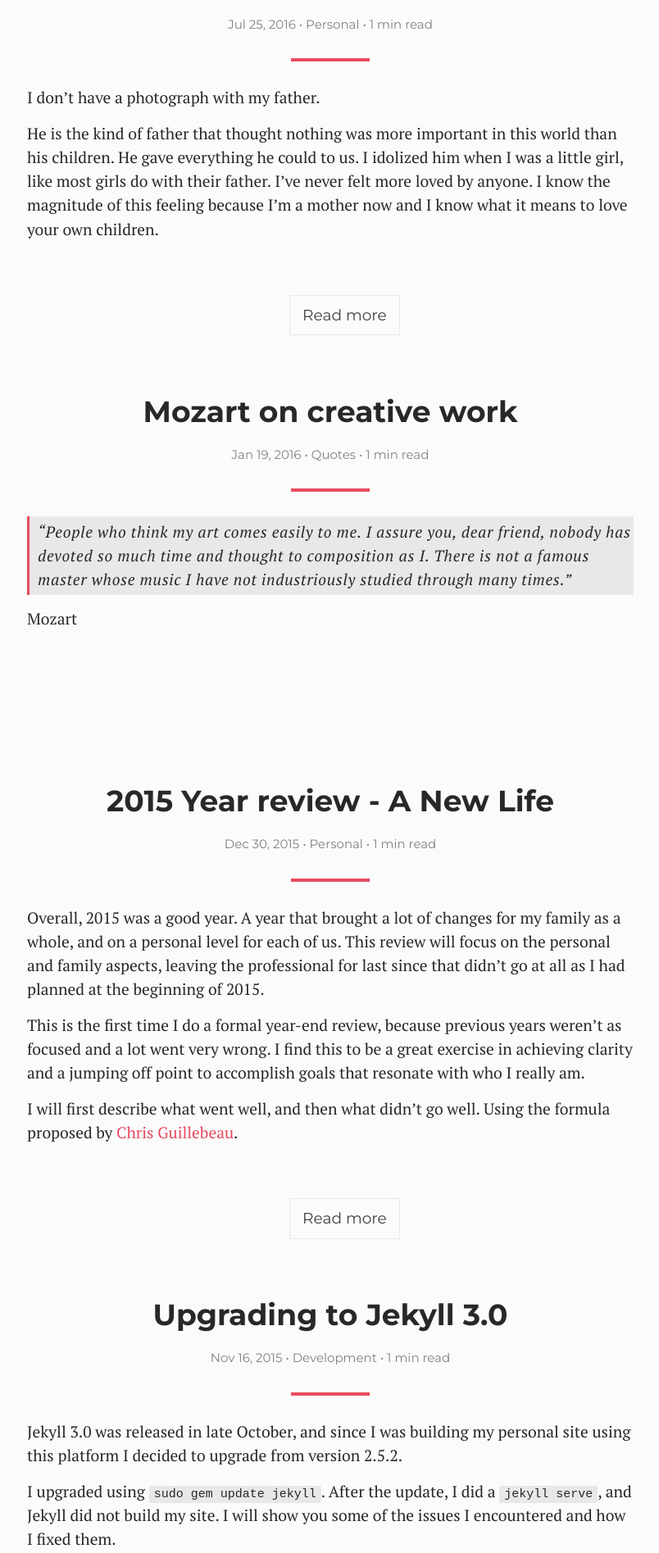
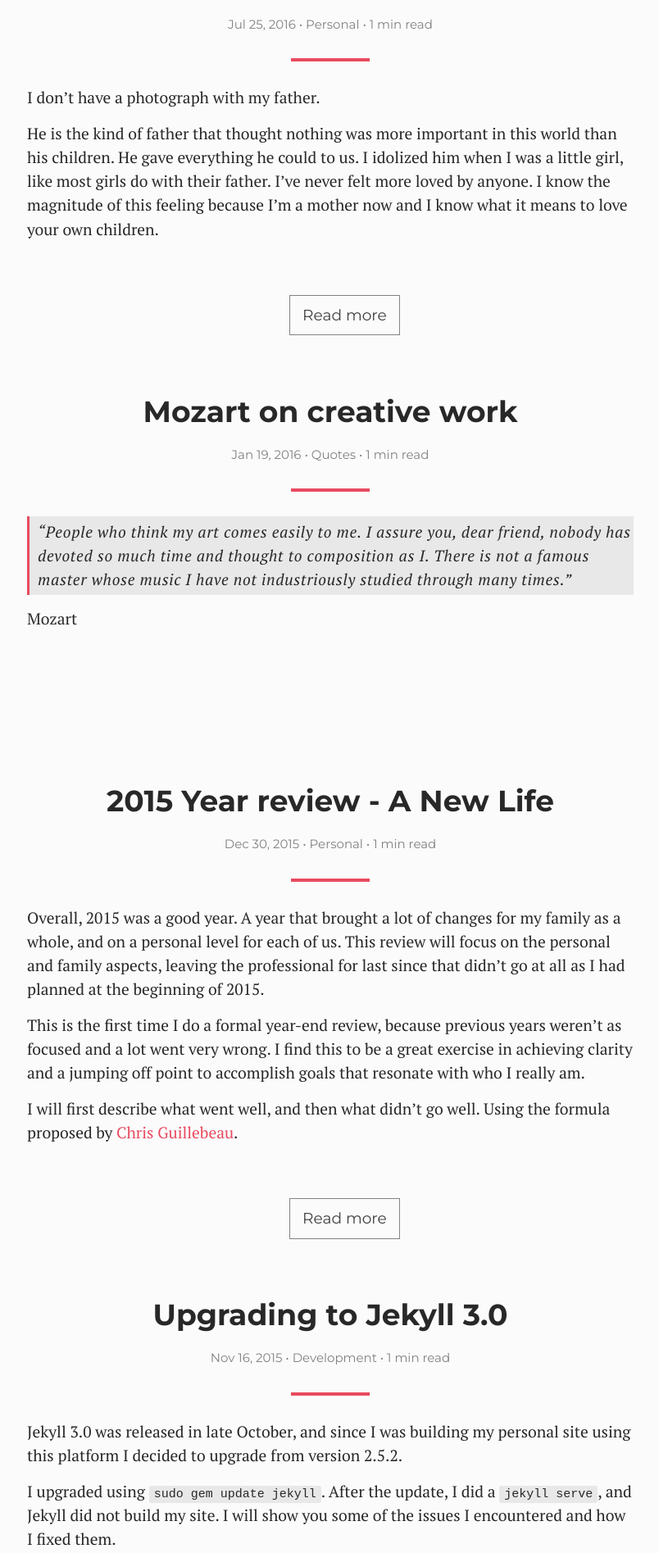
Before and after one commit to maryandrade/maryandrade.github.io, a Jekyll site: the page built from index.html, in a window 1280 px wide. Shown: the part 391-2286 px from the top of the page at 82% size, without its empty margins (237-1041 px from the left). Built offline with Jekyll 4.4.1, drawn with Linux system fonts in a browser that asks for light colours; the list of posts is cut into pages by our own code.

Commit message:
enhanced button

```diff
--- a/_sass/_layout.scss
+++ b/_sass/_layout.scss
@@ -290,7 +290,7 @@ form {
   font-family: $secondary-font-family, sans-serif;
   font-size: $small-font-size;
   text-decoration: none;
-  border: 1px solid $grey-color-light;
+  border: 1px solid $grey-color;
   // border-radius: 5%;
   padding: 10px 15px;
   transition: all 0.2s ease-in-out;
```
